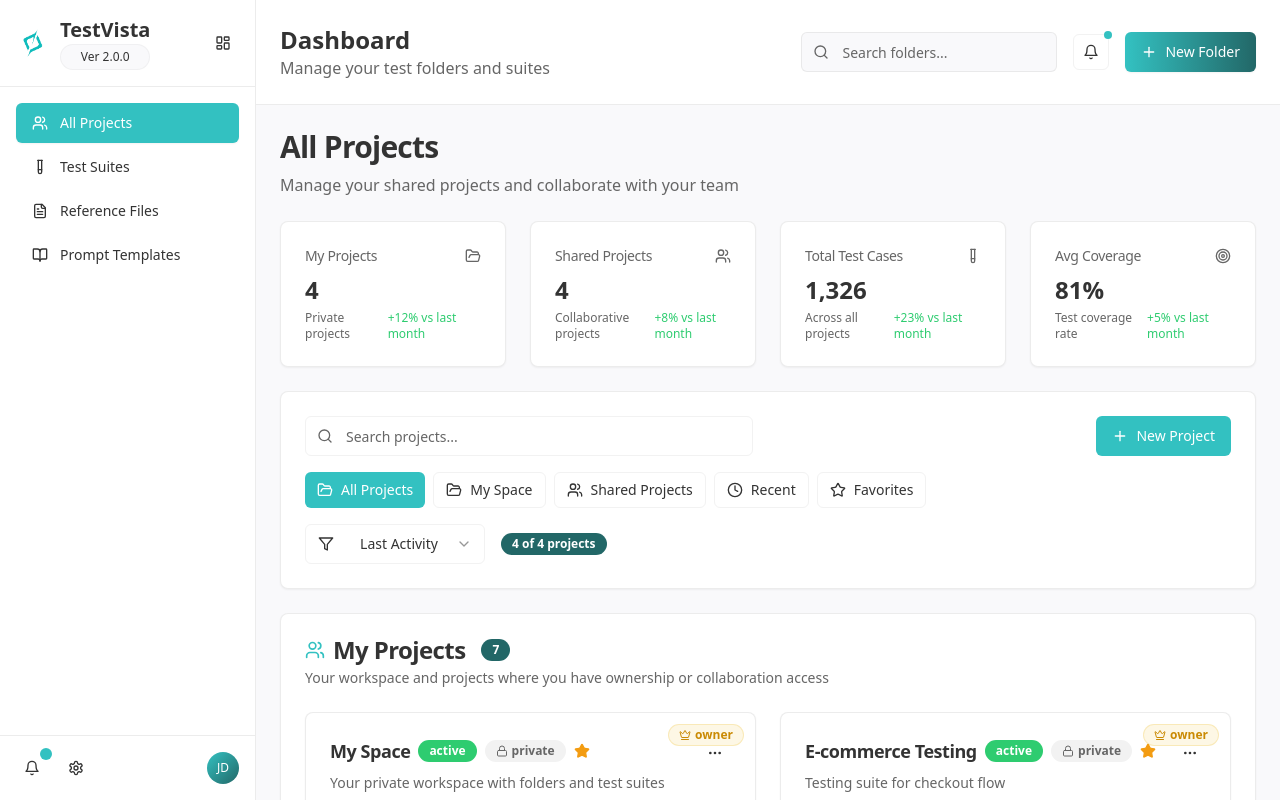
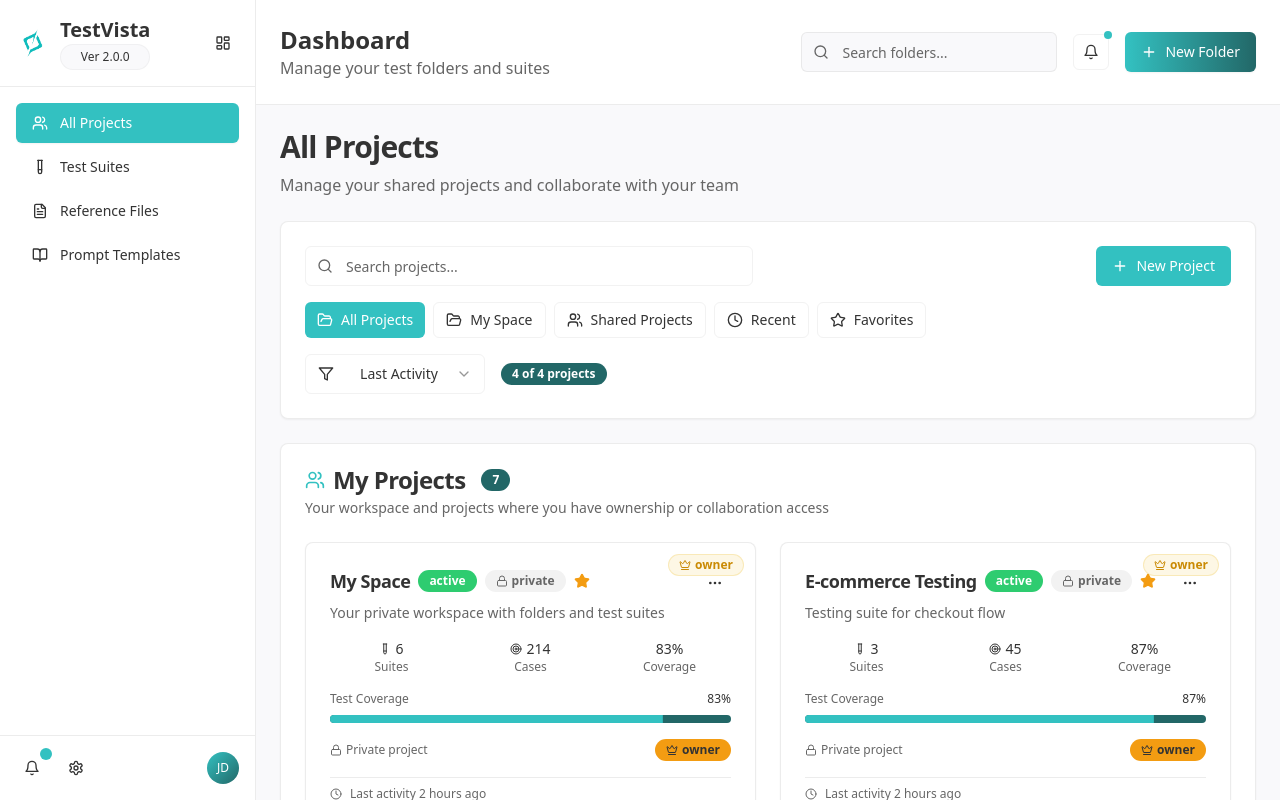
Before and after one commit to GrandPurpleOcelot/testvista-v2, a React (Vite) app: page /projects in a window 1280 px wide. Built offline with nearby package versions, Linux system fonts and the light colour scheme.

Commit message:
Remove statistics section
Removed the statistics section, consisting of four number cards, from the projects page as it was deemed not useful for the user.

```diff
--- a/src/pages/ProjectManagement.tsx
+++ b/src/pages/ProjectManagement.tsx
@@ -3,7 +3,7 @@ import { useNavigate } from "react-router-dom";
 import { Sidebar } from "@/components/layout/sidebar";
 import { DashboardHeader } from "@/components/dashboard/dashboard-header";
 import { Card, CardContent, CardHeader, CardTitle } from "@/components/ui/card";
-import { StatsCard } from "@/components/dashboard/stats-card";
+
 import { ProjectFilters } from "@/components/project/project-filters";
 import { UnifiedProjectCard } from "@/components/project/unified-project-card";
 import { Button } from "@/components/ui/button";
@@ -91,46 +91,6 @@ export default function ProjectManagement() {
     return filtered;
   }, [searchQuery, activeFilter, sortBy]);
 
-  // Calculate stats
-  const stats = useMemo(() => {
-    const myProjects = mockProjects.filter(p => p.type === "private");
-    const sharedProjects = mockProjects.filter(p => p.type === "shared");
-    const totalTestCases = mockProjects.reduce((sum, p) => sum + p.testCases, 0);
-    const avgCoverage = Math.round(
-      mockProjects.reduce((sum, p) => sum + p.coverage, 0) / mockProjects.length
-    );
-
-    return [
-      {
-        title: "My Projects",
-        value: myProjects.length.toString(),
-        description: "Private projects",
-        icon: FolderOpen,
-        trend: { value: 12, label: "vs last month", isUpward: true }
-      },
-      {
-        title: "Shared Projects",
-        value: sharedProjects.length.toString(),
-        description: "Collaborative projects",
-        icon: Users,
-        trend: { value: 8, label: "vs last month", isUpward: true }
-      },
-      {
-        title: "Total Test Cases",
-        value: totalTestCases.toLocaleString(),
-        description: "Across all projects",
-        icon: TestTube,
-        trend: { value: 23, label: "vs last month", isUpward: true }
-      },
-      {
-        title: "Avg Coverage",
-        value: `${avgCoverage}%`,
-        description: "Test coverage rate",
-        icon: Target,
-        trend: { value: 5, label: "vs last month", isUpward: true }
-      }
-    ];
-  }, []);
 
   // Project actions
   const handleToggleFavorite = (projectId: string) => {
@@ -223,12 +183,6 @@ export default function ProjectManagement() {
               </p>
             </div>
 
-            {/* Stats Cards */}
-            <div className="grid grid-cols-1 md:grid-cols-2 lg:grid-cols-4 gap-6">
-              {stats.map((stat, index) => (
-                <StatsCard key={index} {...stat} />
-              ))}
-            </div>
 
             {/* Recent Activity */}
             {activeFilter === "recent" && !searchQuery && (
```
